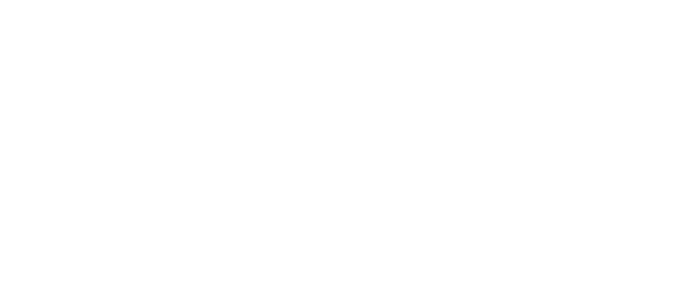
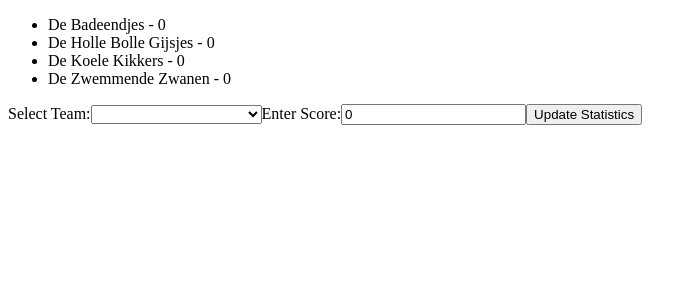
Before and after one commit to sarahlisamero/lab6_frontend, a Vue app: page / in a window 1280 px wide. Shown: the top 300 px of the page, without its empty margins (0-696 px from the left). Built offline with nearby package versions, Linux system fonts and the light colour scheme.

Commit message:
feat: import Ranking

```diff
--- a/src/App.vue
+++ b/src/App.vue
@@ -1,11 +1,12 @@
 <script setup>
-
+import Ranking from './components/Ranking.vue';
 </script>
 
 <template>
-
+  <div>
+    <Ranking/>
+  </div>
 </template>
 
 <style scoped>
-
 </style>
```
